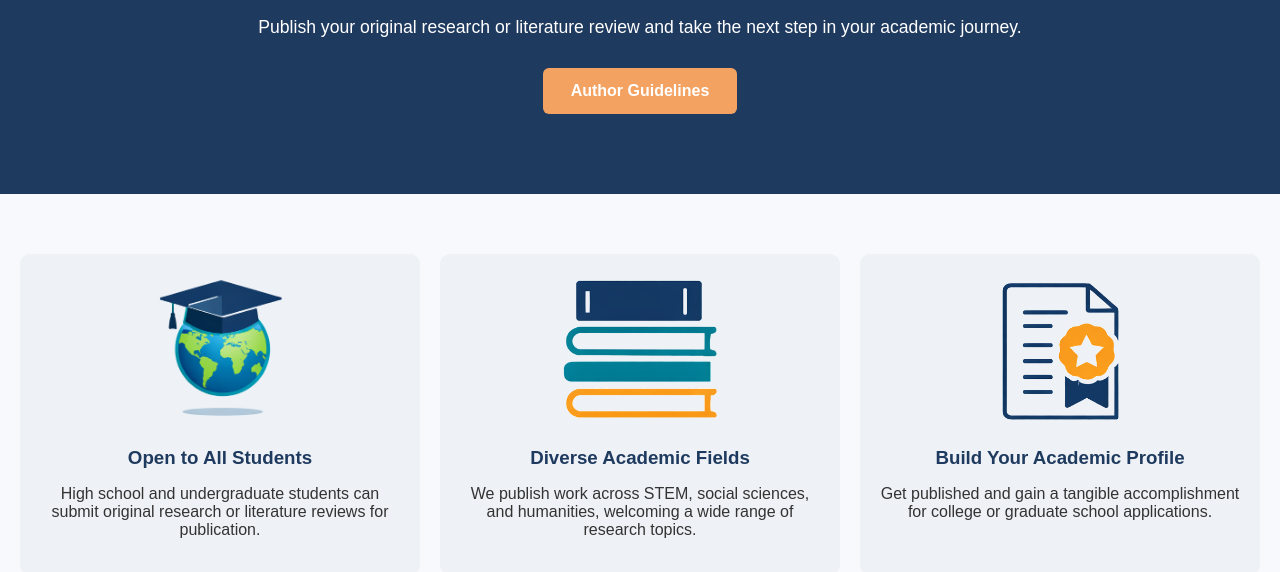
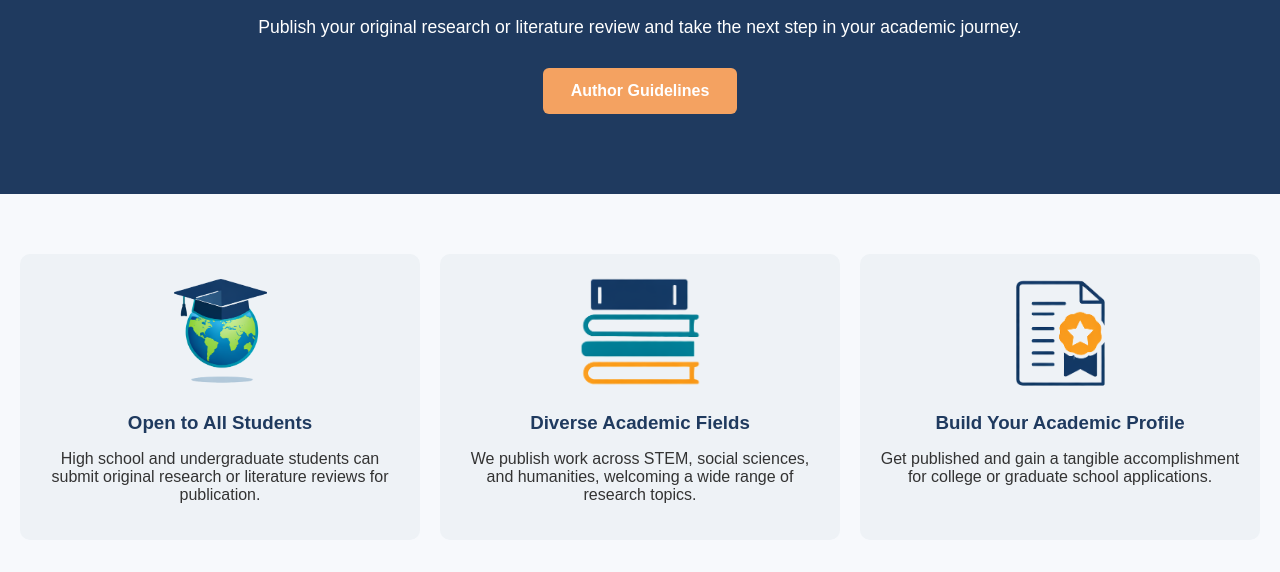
Before and after one commit to thesispathways/journalofstudentpathways, a plain HTML site: page index.html in a window 1280 px wide. Shown: the part 228-800 px from the top of the page. Drawn offline with Linux system fonts and the light colour scheme.

Commit message:
make icons smaller

```diff
--- a/style.css
+++ b/style.css
@@ -26,7 +26,7 @@ a {
 
 img {
     max-width: auto;
-    height: 150px;
+    height: 115px;
 }
 
 /* Header */
@@ -322,7 +322,7 @@ a:hover {
 
 img {
     max-width: auto;
-    height: 150px;
+    height: 115px;
 }
 
 /* Header */
```
